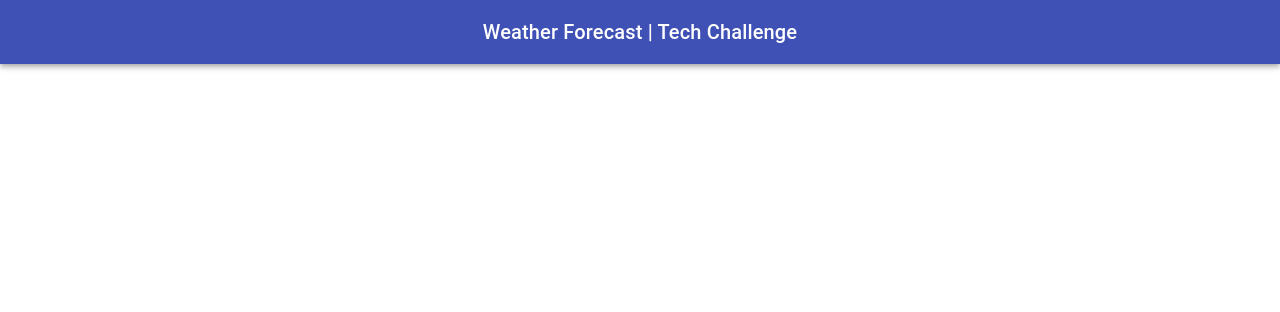
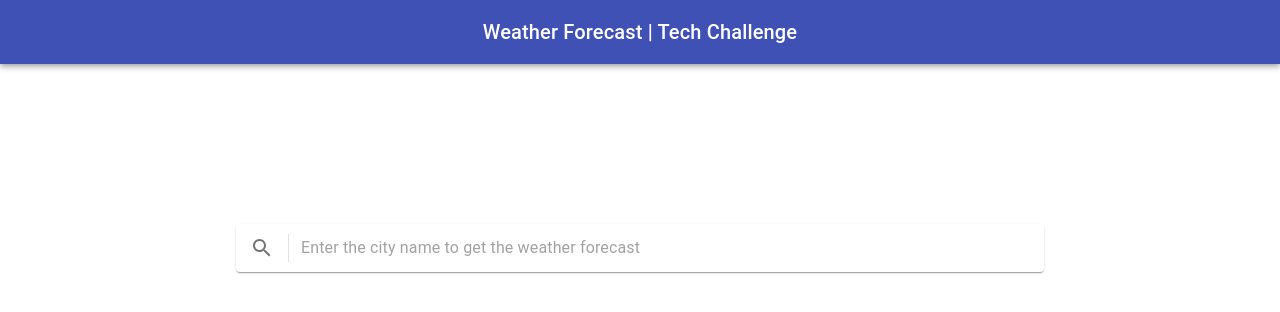
Before and after one commit to Kachielite/weather-forecast, a React (Create React App) app: page / in a window 1280 px wide. Shown: the top 312 px of the page. Built offline with nearby package versions, Linux system fonts and the light colour scheme.

Commit message:
Create SearchBar component and Add Search Bar to homepage

```diff
--- a/package.json
+++ b/package.json
@@ -4,6 +4,7 @@
   "private": true,
   "dependencies": {
     "@material-ui/core": "^4.11.4",
+    "@material-ui/icons": "^4.11.2",
     "@testing-library/jest-dom": "^5.11.4",
     "@testing-library/react": "^11.1.0",
     "@testing-library/user-event": "^12.1.10",
--- a/src/App.css
+++ b/src/App.css
@@ -2,37 +2,9 @@
   text-align: center;
 }
 
-.App-logo {
-  height: 40vmin;
-  pointer-events: none;
+.container {
+  display: flex;
+  justify-content: center;
+  align-items: center;
+  padding: 10rem;
 }
-
-@media (prefers-reduced-motion: no-preference) {
-  .App-logo {
-    animation: App-logo-spin infinite 20s linear;
-  }
-}
-
-.App-header {
-  background-color: #282c34;
-  min-height: 100vh;
-  display: flex;
-  flex-direction: column;
-  align-items: center;
-  justify-content: center;
-  font-size: calc(10px + 2vmin);
-  color: white;
-}
-
-.App-link {
-  color: #61dafb;
-}
-
-@keyframes App-logo-spin {
-  from {
-    transform: rotate(0deg);
-  }
-  to {
-    transform: rotate(360deg);
-  }
-}
--- a/src/App.js
+++ b/src/App.js
@@ -1,4 +1,5 @@
 import TitleBar from './AppComponents/TitleBar';
+import SearchBar from './AppComponents/SearchBar';
 
 import './App.css';
 
@@ -6,6 +7,9 @@ function App() {
   return (
     <div className="App">
       <TitleBar/>
+      <div className="container">
+        <SearchBar/>
+      </div>
     </div>
   );
 }
--- /dev/null
+++ b/src/AppComponents/SearchBar.js
@@ -0,0 +1,49 @@
+import React from 'react';
+import { makeStyles } from '@material-ui/core/styles';
+import Paper from '@material-ui/core/Paper';
+import InputBase from '@material-ui/core/InputBase';
+import Divider from '@material-ui/core/Divider';
+import IconButton from '@material-ui/core/IconButton';
+import SearchIcon from '@material-ui/icons/Search';
+
+
+const useStyles = makeStyles((theme) => ({
+  root: {
+    padding: '2px 4px',
+    display: 'flex',
+    alignItems: 'center',
+    width: '50rem',
+
+  },
+  input: {
+    marginLeft: theme.spacing(1),
+    flex: 1,
+  },
+  iconButton: {
+    padding: 10,
+  },
+  divider: {
+    height: 28,
+    margin: 4,
+  },
+}));
+
+export default function Search() {
+
+  const classes = useStyles();
+
+
+
+  return (
+    <Paper component="form" className={classes.root}>
+        <IconButton type="submit" className={classes.iconButton} aria-label="search">
+            <SearchIcon />
+        </IconButton>
+        <Divider className={classes.divider} orientation="vertical" />
+        <InputBase
+        className={classes.input}
+        placeholder="Enter the city name to get the weather forecast"
+        />
+    </Paper>
+  );
+}
```
Also changed, not shown: 2 other files (tests, documents, lock files or other folders).
